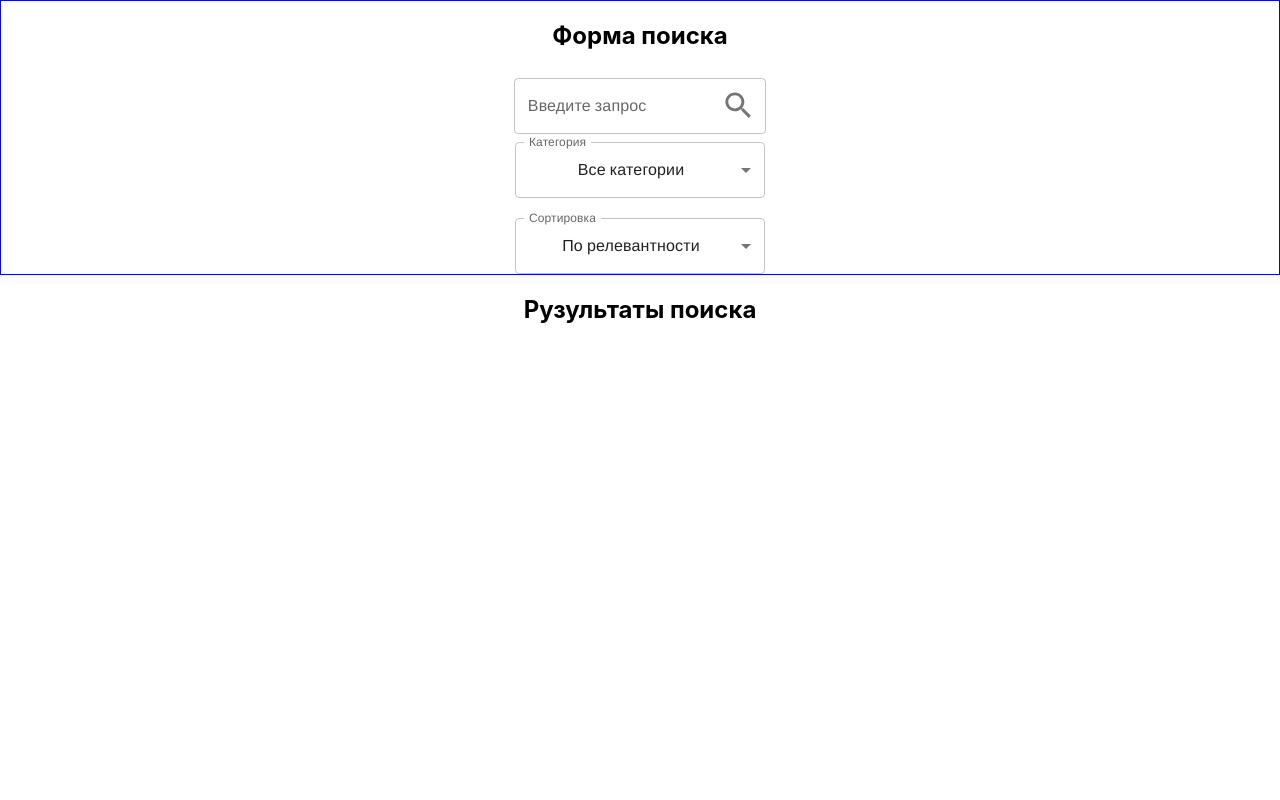
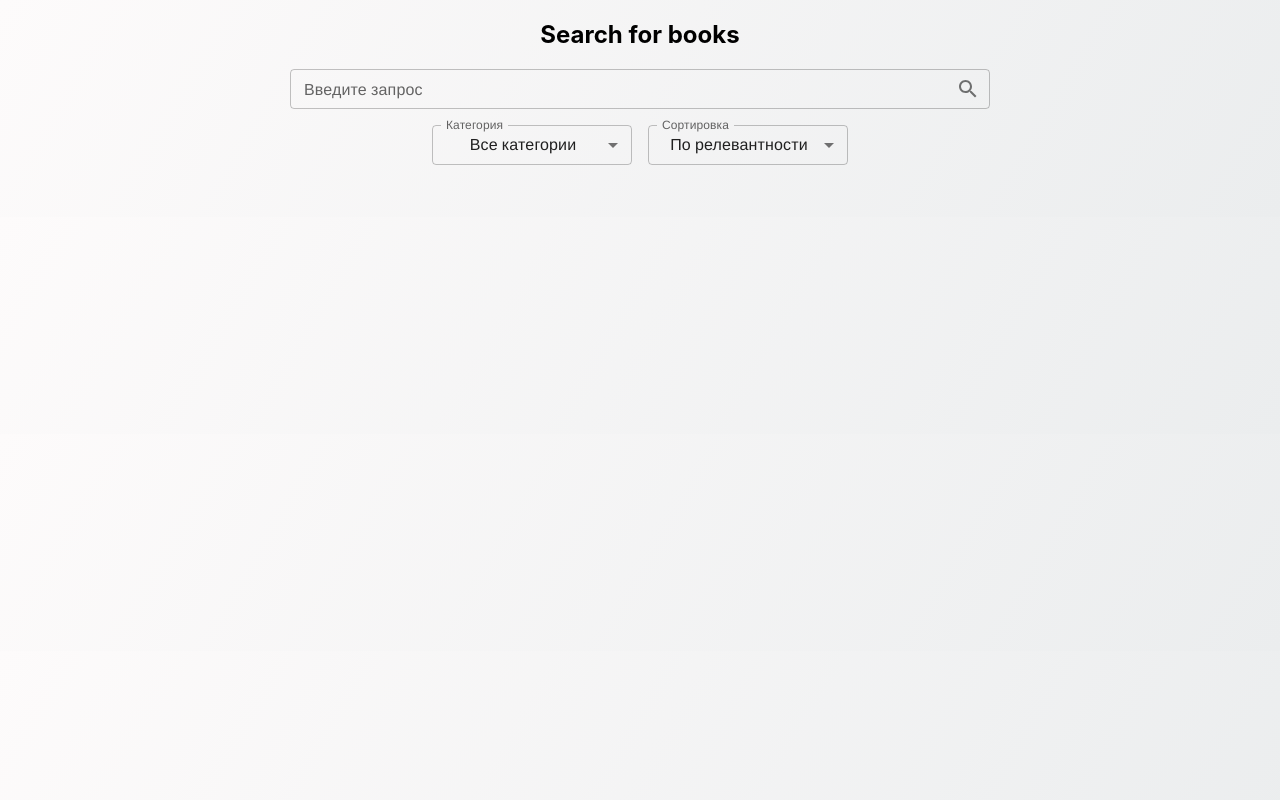
Before and after one commit to alex8023g/books-search, a React (Create React App) app: page / in a window 1280 px wide. Built offline with nearby package versions, Linux system fonts and the light colour scheme; a web font is replaced by a local one.

Commit message:
improve styles

```diff
--- a/src/App.css
+++ b/src/App.css
@@ -1,4 +1,5 @@
 .App {
+  padding-bottom: 20px;
   text-align: center;
 }
 
--- a/src/components/SearchForm/SearchForm.tsx
+++ b/src/components/SearchForm/SearchForm.tsx
@@ -42,6 +42,7 @@ export function SearchForm() {
 
   function makeRequest(e: SyntheticEvent) {
     e.preventDefault();
+    if (!searchQuery) return;
     dispatch(loadingAction(true));
     dispatch(searchAction({ searchQuery, category, orderBy }));
     dispatch(resetStartIndexAction());
@@ -49,15 +50,25 @@ export function SearchForm() {
   }
 
   return (
+    <section>
+      <h1>Search for books</h1>
       <Box
         component='form'
+        sx={{ margin: '0 auto', display: 'flex', flexDirection: 'column', maxWidth: 700 }}
         onSubmit={(e) => {
           makeRequest(e);
         }}
-      border='1px solid blue'
+        // border='1px solid blue'
       >
-      <h2>Форма поиска</h2>
-      <FormControl sx={{ m: 1, width: '25ch' }} variant='outlined'>
+        <FormControl
+          variant='outlined'
+          size='small'
+          sx={{
+            mb: 2,
+            // width: '50vw',
+            // flexGrow: 1,
+          }}
+        >
           <InputLabel htmlFor='outlined-adornment-password'>Введите запрос</InputLabel>
           <OutlinedInput
             id='outlined-adornment-password'
@@ -73,15 +84,15 @@ export function SearchForm() {
                   type='submit'
                 >
                   {/* {showPassword ? <VisibilityOff /> : <Visibility />} */}
-                <SearchIcon fontSize='large' />
+                  <SearchIcon fontSize='medium' />
                 </IconButton>
               </InputAdornment>
             }
             label='Введите запрос'
           />
         </FormControl>
-      <br />
-      <FormControl sx={{ minWidth: 250 }}>
+        <div>
+          <FormControl size='small' sx={{ mr: 2, minWidth: 200 }}>
             <InputLabel id='demo-simple-select-label'>Категория</InputLabel>
             <Select
               labelId='demo-simple-select-label'
@@ -91,7 +102,9 @@ export function SearchForm() {
               onChange={(e) => {
                 setCategory(e.target.value);
                 dispatch(resetStartIndexAction());
-            dispatch(searchAction({ searchQuery, category: e.target.value, orderBy }));
+                dispatch(
+                  searchAction({ searchQuery, category: e.target.value, orderBy })
+                );
               }}
             >
               {categoryArr.map(({ text, val, key }) => (
@@ -101,9 +114,8 @@ export function SearchForm() {
               ))}
             </Select>
           </FormControl>
-      <br />
-      <br />
-      <FormControl sx={{ minWidth: 250 }}>
+
+          <FormControl size='small' sx={{ minWidth: 200 }}>
             <InputLabel id='sort-select-label'>Сортировка</InputLabel>
             <Select
               labelId='sort-select-label'
@@ -113,7 +125,9 @@ export function SearchForm() {
               onChange={(e) => {
                 setOrderBy(e.target.value);
                 dispatch(resetStartIndexAction());
-            dispatch(searchAction({ searchQuery, category, orderBy: e.target.value }));
+                dispatch(
+                  searchAction({ searchQuery, category, orderBy: e.target.value })
+                );
               }}
             >
               {sortArr.map(({ text, val, key }) => (
@@ -123,6 +137,8 @@ export function SearchForm() {
               ))}
             </Select>
           </FormControl>
+        </div>
       </Box>
+    </section>
   );
 }
--- a/src/components/SearchResults/SearchResults.tsx
+++ b/src/components/SearchResults/SearchResults.tsx
@@ -40,19 +40,22 @@ export function SearchResults() {
   // dataSum = dataSum.concat(dataMod);
   return (
     <Box>
-      <h2>Рузультаты поиска {totalResults}</h2>
+      {data[0] && <h2>Рузультаты поиска {totalResults}</h2>}
       <ul className={styles.booksUl}>
         {data &&
           data.map(({ id, volumeInfo: { authors, categories, title, imageLinks } }) => (
             <li className={styles.bookLi} key={id}>
               {/* {title}| {categories && categories[0]}| {authors} */}
-              <Card sx={{ width: 245, height: '100%' }} elevation={3}>
+              <Card
+                sx={{ position: 'relative', width: 245, height: '100%' }}
+                elevation={3}
+              >
                 <CardMedia
                   sx={{ height: 200, width: 150, margin: '0 auto' }}
                   image={(imageLinks && imageLinks.thumbnail) || ''}
                   title={title}
                 />
-                <CardContent sx={{ marginBottom: 'auto' }}>
+                <CardContent sx={{ marginBottom: 3 }}>
                   <Typography gutterBottom variant='h6' component='div'>
                     {title}
                   </Typography>
@@ -60,7 +63,7 @@ export function SearchResults() {
                     {authors && authors.join(', ')}
                   </Typography>
                 </CardContent>
-                <CardActions sx={{ marginTop: 'auto' }}>
+                <CardActions sx={{ position: 'absolute', bottom: 0 }}>
                   {categories && <Chip label={categories[0]} size='small' />}
                 </CardActions>
               </Card>
--- a/src/hooks/useBooksData.ts
+++ b/src/hooks/useBooksData.ts
@@ -57,7 +57,7 @@ export function useBooksData() {
         }
         setData((curr) => curr.concat(items));
       } catch {
-        throw new Error('ошибка api запроса');
+        console.log('ошибка api запроса');
       }
       dispatch(loadingAction(false));
     })();
--- a/src/index.css
+++ b/src/index.css
@@ -4,6 +4,9 @@ body {
     'Cantarell', 'Fira Sans', 'Droid Sans', 'Helvetica Neue', sans-serif;
   -webkit-font-smoothing: antialiased;
   -moz-osx-font-smoothing: grayscale;
+  /* background: linear-gradient(90deg, #cfecd0, #a0cea7, #9ec0db); */
+  /* background-image: linear-gradient(to top, #cfd9df 0%, #e2ebf0 100%); */
+  background-image: linear-gradient(120deg, #fdfbfb 0%, #ebedee 100%);
 }
 
 code {
```
Lines whose indentation alone changed are shown as unchanged.
